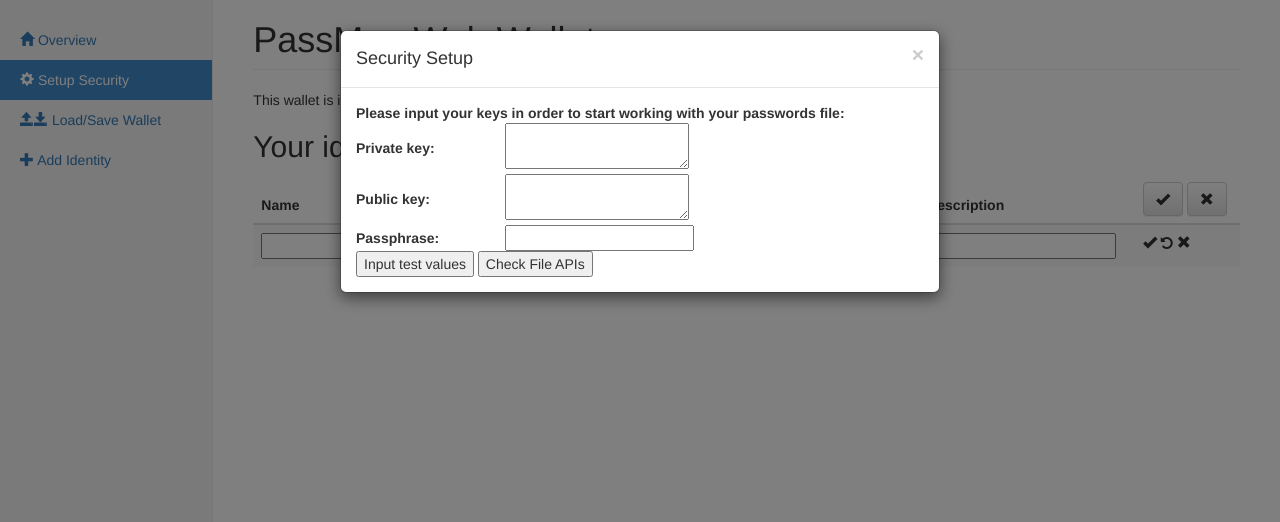
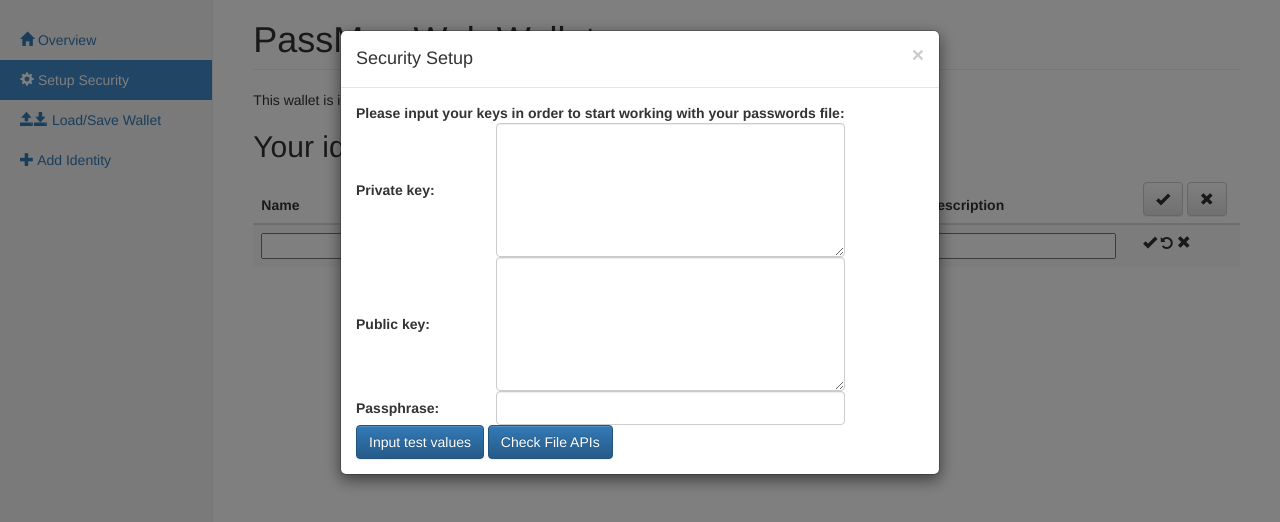
Before and after one commit to kLeZ/PassMan, a plain HTML site: page passman.html in a window 1280 px wide. Both pictures are taken after a click on the link "Setup Security". Drawn offline with nearby package versions, Linux system fonts and the light colour scheme; a script that the page names is missing.

Commit message:
Styled some dialogs controls with bootstrap

```diff
--- a/passman.html
+++ b/passman.html
@@ -347,20 +347,20 @@ RtVVpgy8wtT69S3YU1yxmhNalkPdurPbRzO1fC8=
 								<tbody>
 									<tr>
 										<th>Private key:</th>
-										<td><textarea id="pgp-private"></textarea></td>
+										<td><textarea class="form-control" rows="6" id="pgp-private"></textarea></td>
 									</tr>
 									<tr>
 										<th>Public key:</th>
-										<td><textarea id="pgp-public"></textarea></td>
+										<td><textarea class="form-control" rows="6" id="pgp-public"></textarea></td>
 									</tr>
 									<tr>
 										<th>Passphrase:</th>
-										<td><input type="password" id="pgp-passphrase"></input></td>
+										<td><input class="form-control" type="password" id="pgp-passphrase"></input></td>
 									</tr>
 								</tbody>
 							</table>
-							<button onclick="testPgp();">Input test values</button>
-							<button onclick="checkFileAPI();">Check File APIs</button>
+							<button class="btn btn-primary" onclick="testPgp();">Input test values</button>
+							<button class="btn btn-primary" onclick="checkFileAPI();">Check File APIs</button>
 						</div>
 					</div>
 				</div>
```
